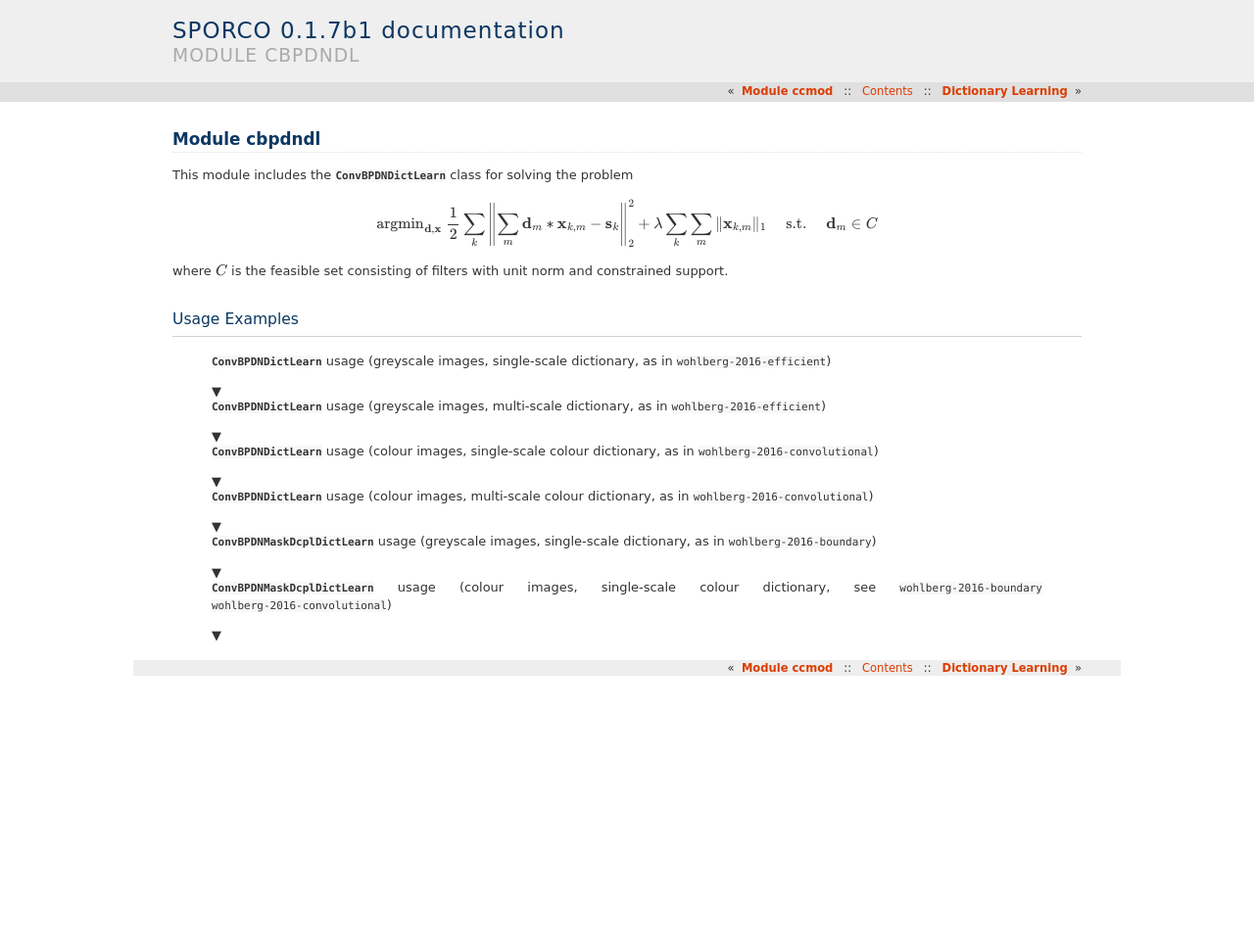
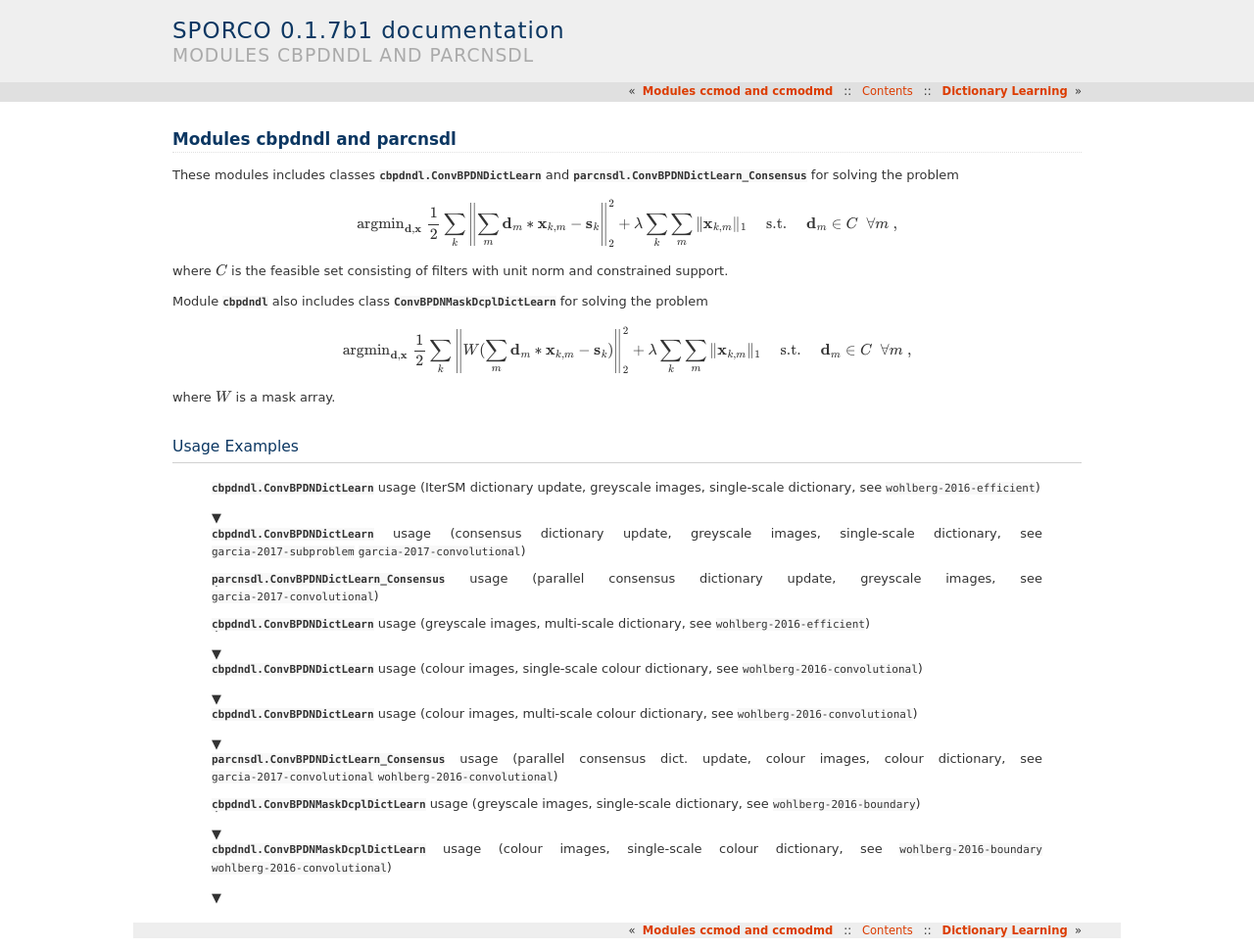
Before and after one commit to bwohlberg/sporco, a Sphinx documentation site: the page built from docs/source/invprob/cbpdndl.rst, in a window 1280 px wide. Shown: the whole page at 98% size. Built offline with Sphinx 7.4.7, drawn with Linux system fonts in a browser that asks for light colours; pages that are not in the unit, such as notebooks, are missing from menus; cross-references to code outside the pages are shown as plain code; before the commit the page ends 900 px from its top, so only the background shows below that.

Commit message:
Added docs for new modules

```diff
--- a/docs/source/invprob/cbpdndl.rst
+++ b/docs/source/invprob/cbpdndl.rst
@@ -1,17 +1,27 @@
-Module cbpdndl
-==============
+Modules cbpdndl and parcnsdl
+============================
 
-This module includes the :class:`.ConvBPDNDictLearn` class for solving the
-problem
+These modules includes classes :class:`.cbpdndl.ConvBPDNDictLearn` and :class:`.parcnsdl.ConvBPDNDictLearn_Consensus` for solving the problem
 
 .. math::
    \mathrm{argmin}_{\mathbf{d}, \mathbf{x}} \;
    \frac{1}{2} \sum_k \left \|  \sum_m \mathbf{d}_m * \mathbf{x}_{k,m} -
    \mathbf{s}_k \right \|_2^2 + \lambda \sum_k \sum_m \| \mathbf{x}_{k,m} \|_1
-   \quad \text{ s.t. } \quad \mathbf{d}_m \in C
+   \quad \text{ s.t. } \quad \mathbf{d}_m \in C \;\; \forall m \;,
 
 where :math:`C` is the feasible set consisting of filters with unit norm
 and constrained support.
+
+Module :mod:`.cbpdndl` also includes class :class:`.ConvBPDNMaskDcplDictLearn`
+for solving the problem
+
+.. math::
+   \mathrm{argmin}_{\mathbf{d}, \mathbf{x}} \;
+   \frac{1}{2} \sum_k \left \|  W (\sum_m \mathbf{d}_m * \mathbf{x}_{k,m} -
+   \mathbf{s}_k) \right \|_2^2 + \lambda \sum_k \sum_m \| \mathbf{x}_{k,m} \|_1
+   \quad \text{ s.t. } \quad \mathbf{d}_m \in C \;\; \forall m \;,
+
+where :math:`W` is a mask array.
 
 
 
@@ -22,21 +32,11 @@ Usage Examples
 
     .. container:: header
 
-        :class:`.ConvBPDNDictLearn` usage (greyscale images,
-        single-scale dictionary, as in :cite:`wohlberg-2016-efficient`)
+	:class:`.cbpdndl.ConvBPDNDictLearn` usage (IterSM dictionary update,
+	greyscale images, single-scale dictionary, see
+	:cite:`wohlberg-2016-efficient`)
 
-    .. literalinclude:: ../../../examples/cnvsparse/demo_cbpdndl_gry_ssd.py
-       :language: python
-       :lines: 9-
-
-.. container:: toggle
-
-    .. container:: header
-
-        :class:`.ConvBPDNDictLearn` usage (greyscale images,
-	multi-scale dictionary, as in :cite:`wohlberg-2016-efficient`)
-
-    .. literalinclude:: ../../../examples/cnvsparse/demo_cbpdndl_gry_msd.py
+    .. literalinclude:: ../../../examples/cnvsparse/demo_cbpdndl_ism_gry_ssd.py
        :language: python
        :lines: 9-
 
@@ -45,9 +45,49 @@ Usage Examples
 
     .. container:: header
 
-        :class:`.ConvBPDNDictLearn` usage (colour images,
-        single-scale colour dictionary, as in
-	:cite:`wohlberg-2016-convolutional`)
+	:class:`.cbpdndl.ConvBPDNDictLearn` usage (consensus dictionary
+	update, greyscale images, single-scale dictionary, see
+	:cite:`garcia-2017-subproblem` :cite:`garcia-2017-convolutional`)
+
+    .. literalinclude:: ../../../examples/cnvsparse/demo_cbpdndl_cns_gry_ssd.py
+       :language: python
+       :lines: 9-
+
+
+
+.. container:: toggle
+
+    .. container:: header
+
+       :class:`.parcnsdl.ConvBPDNDictLearn_Consensus` usage (parallel
+       consensus dictionary update, greyscale images, see
+       :cite:`garcia-2017-convolutional`)
+
+    .. literalinclude:: ../../../examples/cnvsparse/demo_cbpdndl_parcns_gry.py
+       :language: python
+       :lines: 9-
+
+
+
+.. container:: toggle
+
+    .. container:: header
+
+	:class:`.cbpdndl.ConvBPDNDictLearn` usage (greyscale images,
+	multi-scale dictionary, see :cite:`wohlberg-2016-efficient`)
+
+    .. literalinclude:: ../../../examples/cnvsparse/demo_cbpdndl_gry_msd.py
+       :language: python
+       :lines: 9-
+
+
+
+.. container:: toggle
+
+    .. container:: header
+
+	:class:`.cbpdndl.ConvBPDNDictLearn` usage (colour images, single-scale
+	colour dictionary, see :cite:`wohlberg-2016-convolutional`)
 
     .. literalinclude:: ../../../examples/cnvsparse/demo_cbpdndl_clr_ssd.py
        :language: python
@@ -58,20 +98,35 @@ Usage Examples
 
     .. container:: header
 
-        :class:`.ConvBPDNDictLearn` usage (colour images,
-        multi-scale colour dictionary, as in
-	:cite:`wohlberg-2016-convolutional`)
+	:class:`.cbpdndl.ConvBPDNDictLearn` usage (colour images, multi-scale
+	colour dictionary, see :cite:`wohlberg-2016-convolutional`)
 
     .. literalinclude:: ../../../examples/cnvsparse/demo_cbpdndl_clr_msd.py
        :language: python
        :lines: 9-
 
+
+
 .. container:: toggle
 
     .. container:: header
 
-	:class:`.ConvBPDNMaskDcplDictLearn` usage (greyscale images,
-	single-scale dictionary, as in :cite:`wohlberg-2016-boundary`)
+	:class:`.parcnsdl.ConvBPDNDictLearn_Consensus` usage (parallel
+	consensus dict. update, colour images, colour
+	dictionary, see  :cite:`garcia-2017-convolutional`
+	:cite:`wohlberg-2016-convolutional`)
+
+    .. literalinclude:: ../../../examples/cnvsparse/demo_cbpdndl_parcns_clr.py
+       :language: python
+       :lines: 9-
+
+
+.. container:: toggle
+
+    .. container:: header
+
+	:class:`.cbpdndl.ConvBPDNMaskDcplDictLearn` usage (greyscale images,
+	single-scale dictionary, see :cite:`wohlberg-2016-boundary`)
 
     .. literalinclude:: ../../../examples/cnvsparse/demo_cbpdndl_md_gry.py
        :language: python
@@ -83,7 +138,7 @@ Usage Examples
 
     .. container:: header
 
-	:class:`.ConvBPDNMaskDcplDictLearn` usage (colour images,
+	:class:`.cbpdndl.ConvBPDNMaskDcplDictLearn` usage (colour images,
 	single-scale colour dictionary, see :cite:`wohlberg-2016-boundary`
 	:cite:`wohlberg-2016-convolutional`)
 
```
Also changed, not shown: docs/source/invprob/ccmod.rst (+54 -15 lines).
